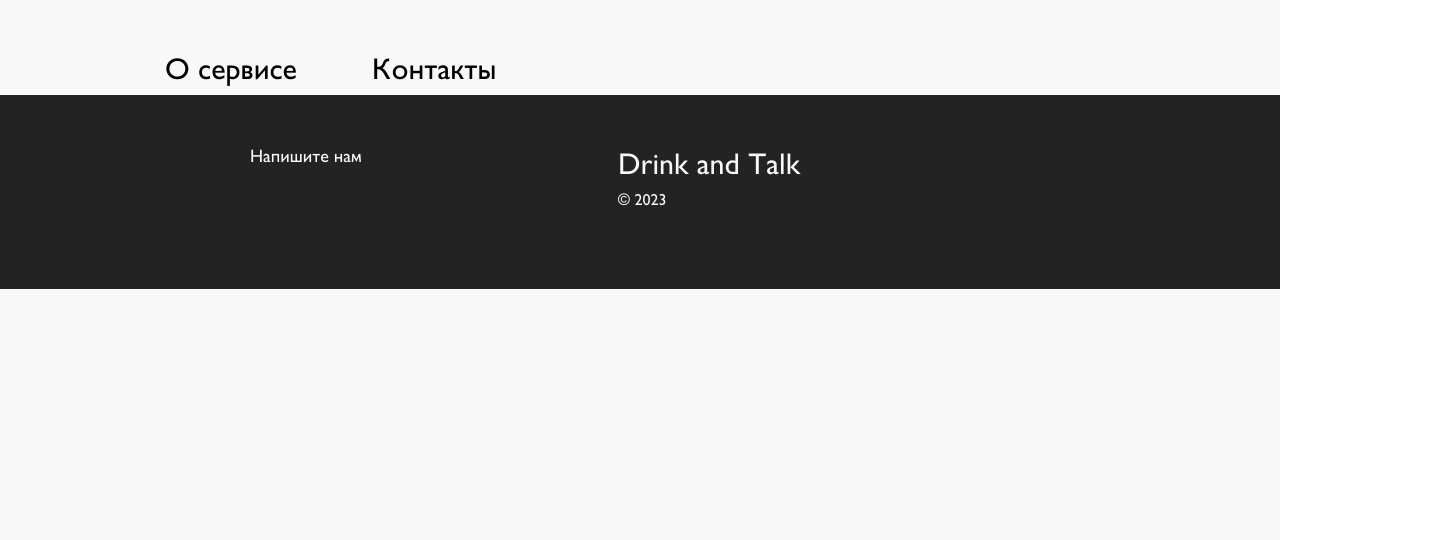
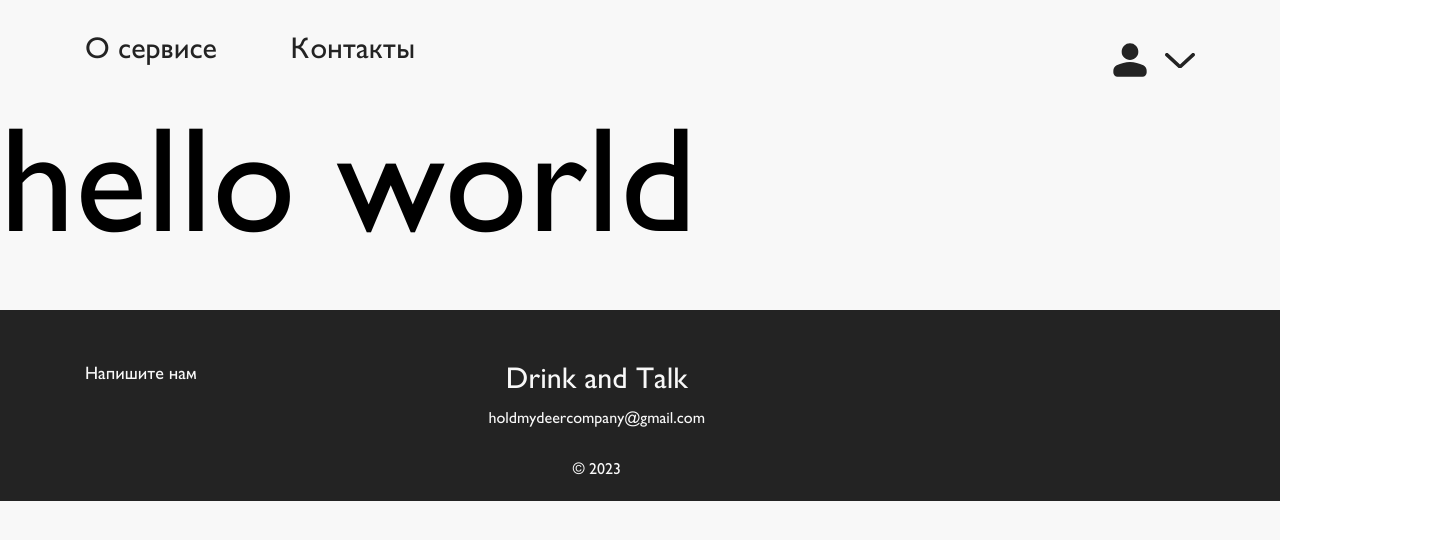
Before and after one commit to StasKudinow/drink-and-talk_frontend, a React (Create React App) app: page /bar in a window 1280 px wide. Shown: the top 540 px of the page, 1440 px wide, since content can reach past the window. Built offline with nearby package versions, Linux system fonts and the light colour scheme.

Commit message:
ref: header & footer

```diff
--- a/src/components/App.js
+++ b/src/components/App.js
@@ -1,9 +1,10 @@
-import { Switch, Route } from "react-router-dom"
+import { Switch, Route } from 'react-router-dom'
 
-import Header from "./Header"
-import Footer from "./Footer"
-import Main from "./Main"
-import Categories from "./Categories"
+import Header from './Header'
+import Footer from './Footer'
+import Main from './Main'
+import Categories from './Categories'
+import Bar from './Bar'
 
 function App() {
 
@@ -21,6 +22,10 @@ function App() {
           <Categories />
         </Route>
 
+        <Route path="/bar">
+          <Bar />
+        </Route>
+
       </Switch>
 
       <Footer />
--- /dev/null
+++ b/src/components/Bar.js
@@ -0,0 +1,7 @@
+function Bar() {
+  return (
+    <h1 className="text-h1-web">hello world</h1>
+  )
+}
+
+export default Bar
--- a/src/components/Footer.js
+++ b/src/components/Footer.js
@@ -5,52 +5,28 @@
 
 function Footer() {
   return (
-    <footer>
-      <div className="bg-black">
-        <div className="w-bg-size mx-auto">
-          <div className="w-bg-size-container-footer pt-10 pb-10 flex justify-between">
-            <div id="Contacts" className="ml-50">
+    <footer className="w-[100%] bg-black">
+      <div className="container mx-auto w-222 pt-11 pb-4 flex flex-start">
+        <div className="w-124 flex justify-between">
+          <div id="Contacts">
             <ul>
-                <li className="text-white text-text-xsm-all mb-4">
+              <li className="font-normal text-text-xsm-all leading-[21px] text-white">
                 <a href="mailto:holdmydeercompany@gmail.com">
                   Напишите нам
                 </a>
               </li>
-                {/* <li className="text-white text-text-xsm-all">
-                  О нас
-                </li> */}
             </ul>
           </div>
           <div>
-              <div>
-                <h3 className="text-h3-web text-white">
+            <h3 className="font-normal text-h3-web leading-[34px] text-center text-white mb-2">
               Drink and Talk
             </h3>
-                <p className="text-white text-xsm-all">
+            <p className="font-normal text-xsm-all leading-[21px] text-center text-white mb-6">
+              holdmydeercompany@gmail.com
+            </p>
+            <p className="font-normal text-xsm-all leading-[21px] text-center text-white">
               &copy; 2023
             </p>
-              </div>
-              <div className="flex justify-between pt-5">
-                {/* <a href="#">
-									<img
-										src={facebookIcon}
-										alt="facebook-icon-svg"
-									/>
-								</a>
-								<a href="#">
-									<img
-										src={telegramIcon}
-										alt="telegram-icon-svg"
-									/>
-								</a>
-								<a href="#">
-									<img
-										src={instagramIcon}
-										alt="instagram-icon-svg"
-									/>
-								</a> */}
-              </div>
-            </div>
           </div>
         </div>
       </div>
--- a/src/components/Header.js
+++ b/src/components/Header.js
@@ -1,30 +1,50 @@
-import { useLocation, useHistory } from "react-router-dom"
+import { useState } from 'react'
+import { useLocation, useHistory } from 'react-router-dom'
 
 function Header() {
+
+  const [isClicked, setIsClicked] = useState(false)
 
   const location = useLocation()
   const history = useHistory()
 
-  function handleClick() {
+  function handleAboutClick() {
     if (location.pathname === '/categories') {
       history.push('/')
     }
   }
 
+  function handleProfileButtonClick() {
+    setIsClicked(!isClicked)
+  }
+
+  const profileButtonClassName = (
+    `
+      w-6
+      h-3
+      bg-profile_button
+      bg-cover
+      duration-300
+      ${isClicked ? 'rotate-180' : ''}
+    `
+  )
+
   return (
-    <header className="pt-10">
-      <nav className="container mx-auto">
-        <div>
-          <ul className="flex">
-            <li className="text-h3-web ml-33">
-              <a href="#About" onClick={handleClick}>О сервисе</a>
-            </li>
-            <li className="text-h3-web ml-15">
-              <a href="#Contacts">Контакты</a>
-            </li>
-          </ul>
-        </div>
+    <header className="container mx-auto w-222 pt-7 flex justify-between">
+      <nav>
+        <ul className="w-66 flex justify-between">
+          <li>
+            <a className="font-normal text-h3-web leading-[34px] text-black" href="#About" onClick={handleAboutClick}>О сервисе</a>
+          </li>
+          <li>
+            <a className="font-normal text-h3-web leading-[34px] text-black" href="#Contacts">Контакты</a>
+          </li>
+        </ul>
       </nav>
+      <div className="w-18 flex flex-row items-center gap-2">
+        <div className="w-10 h-10 bg-profile_icon bg-cover" />
+        <button className={profileButtonClassName} type="button" onClick={handleProfileButtonClick} />
+      </div>
     </header>
   )
 }
--- a/tailwind.config.js
+++ b/tailwind.config.js
@@ -22,6 +22,8 @@ module.exports = {
         main_img: 'url(../src/images/main_img.svg)',
         main_img_2: 'url(../src/images/main_img_2.svg)',
         categories_img: 'url(../src/images/categories_img.svg)',
+        profile_icon: 'url(../src/images/profile_icon.svg)',
+        profile_button: 'url(../src/images/profile_button.svg)',
       },
       colors: {
         black: '#232323',
@@ -76,10 +78,6 @@ module.exports = {
         'button-shadow':
           'inset 7px 6px 4px rgba(0, 0, 0, .25)',
       },
-      width: {
-        'bg-size-container-footer': '800px',
-				'bg-size': '1440px'
-      },
     },
   },
   plugins: [],
```
Also changed, not shown: src/images/profile_button.svg (added), src/images/profile_icon.svg (added). Lines whose indentation alone changed are shown as unchanged.
